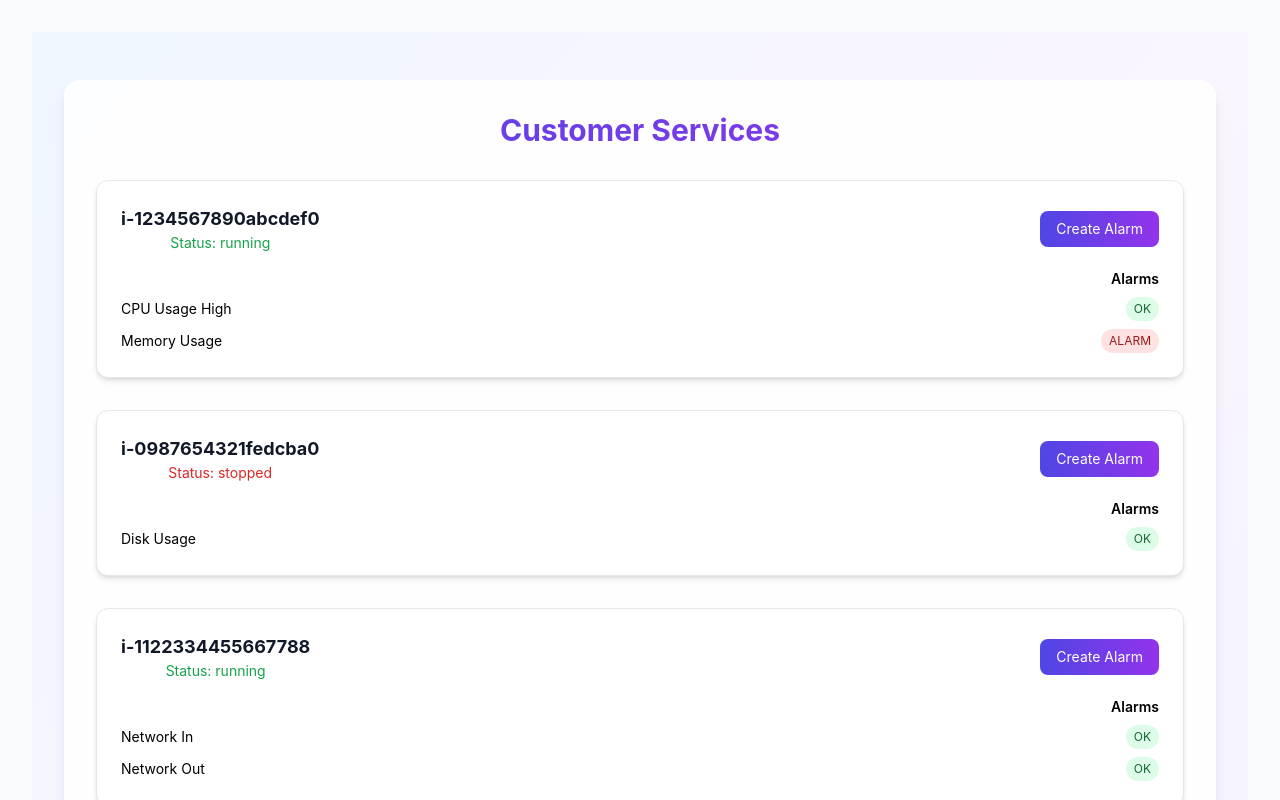
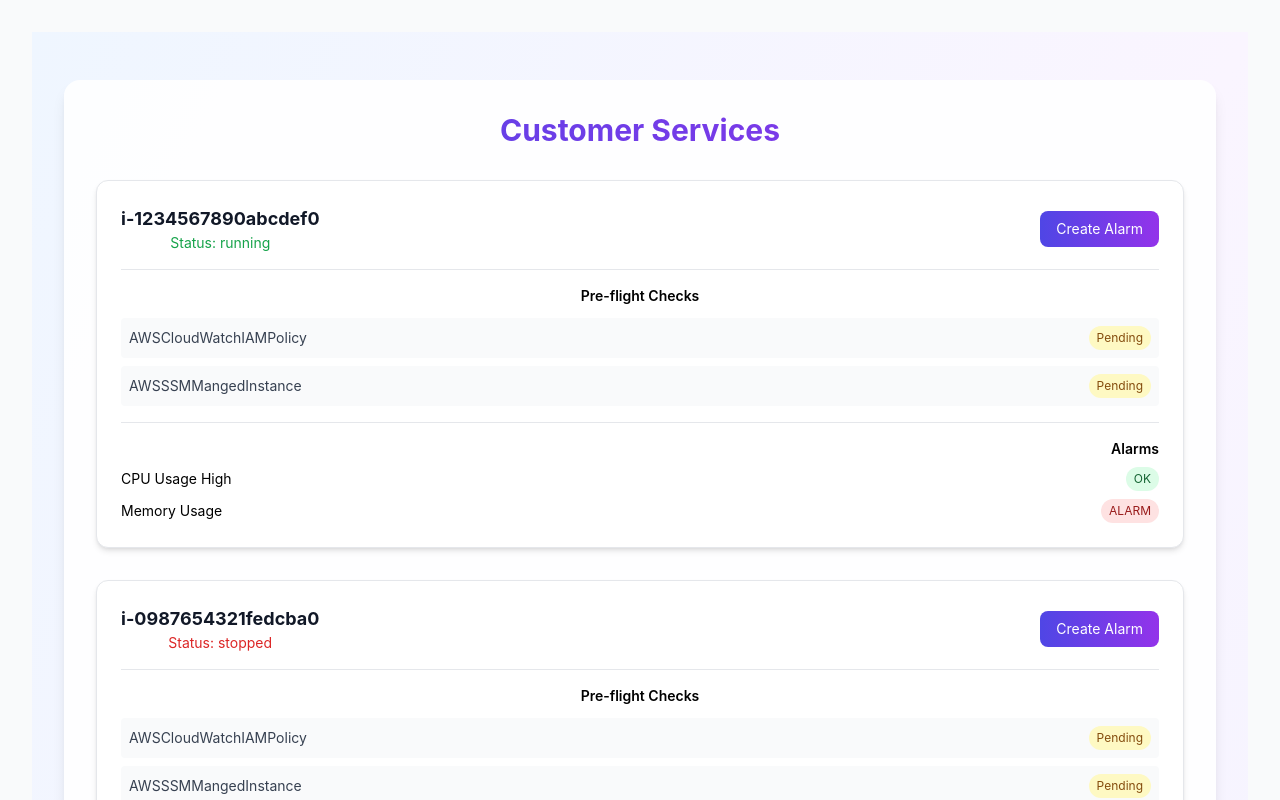
Before and after one commit to puneet9277/manageservicesportal.ai, a React (Vite) app: page /aws-dashboard in a window 1280 px wide. Shown: the top 800 px of the page. Built offline with nearby package versions, Linux system fonts and the light colour scheme; the HTML template or start-up script is replaced by a standard one.

Commit message:
update message

```diff
--- a/src/components/cards/InstanceCard.jsx
+++ b/src/components/cards/InstanceCard.jsx
@@ -22,6 +22,28 @@ const InstanceCard = ({ instance, onCreateAlarm }) => (
         Create Alarm
       </button>
     </div>
+
+    {/* Pre-flight Checks */}
+    <div className="mt-4 border-t border-b py-4">
+      <div className="flex justify-center mb-3">
+        <h5 className="text-sm font-semibold">Pre-flight Checks</h5>
+      </div>
+      <div className="space-y-2">
+        <div className="flex justify-between items-center text-sm bg-gray-50 p-2 rounded">
+          <span className="text-gray-700">AWSCloudWatchIAMPolicy</span>
+          <span className="px-2 py-1 rounded-full text-xs bg-yellow-100 text-yellow-800">
+            Pending
+          </span>
+        </div>
+        <div className="flex justify-between items-center text-sm bg-gray-50 p-2 rounded">
+          <span className="text-gray-700">AWSSSMMangedInstance</span>
+          <span className="px-2 py-1 rounded-full text-xs bg-yellow-100 text-yellow-800">
+            Pending
+          </span>
+        </div>
+      </div>
+    </div>
+
     {/* Alarms */}
     <div className="mt-4">
       <div className="flex justify-end mb-2">
--- a/src/constants/awsServices.js
+++ b/src/constants/awsServices.js
@@ -17,18 +17,18 @@ export const awsServices = [
   },
   {
     id: "s3",
-    name: "Amazon S3",
-    description: "Scalable Storage in the Cloud",
-    icon: "📦",
+    name: "Manage Alarms",
+    description: "Alarm Management and Monitoring",
+    icon: "🔔",
     color: "from-green-500 to-teal-500",
     hoverColor: "from-green-600 to-teal-600",
     topics: [
-      "Bucket Management",
-      "Object Lifecycle",
-      "Storage Classes",
-      "Access Control & Policies",
-      "Versioning",
-      "Data Encryption",
+      "Alarm Configuration",
+      "Notification Setup",
+      "Threshold Management",
+      "Metric Selection",
+      "Alert History",
+      "Response Actions",
     ],
   },
   {
```
